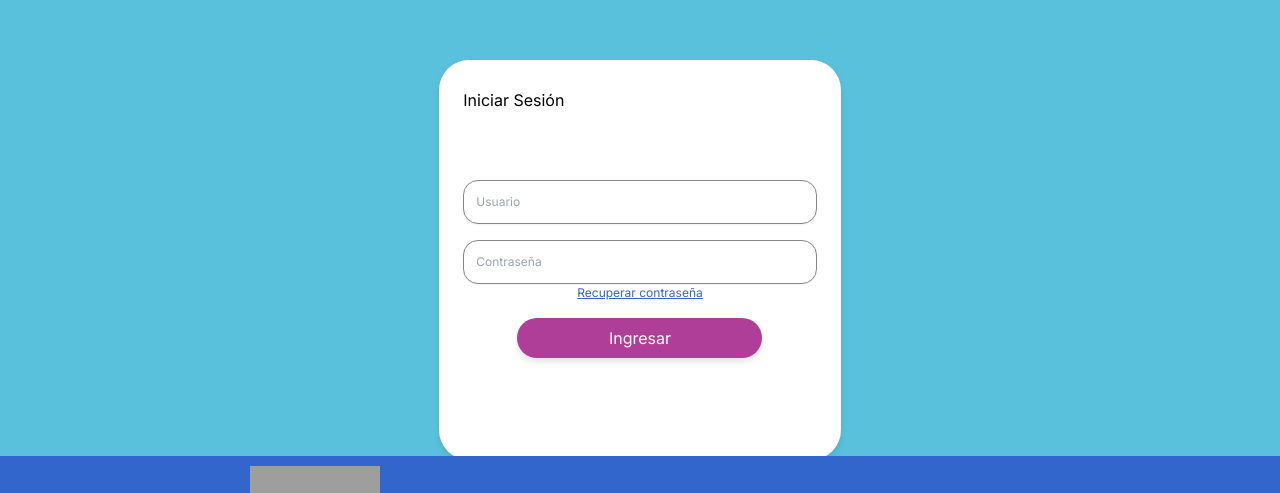
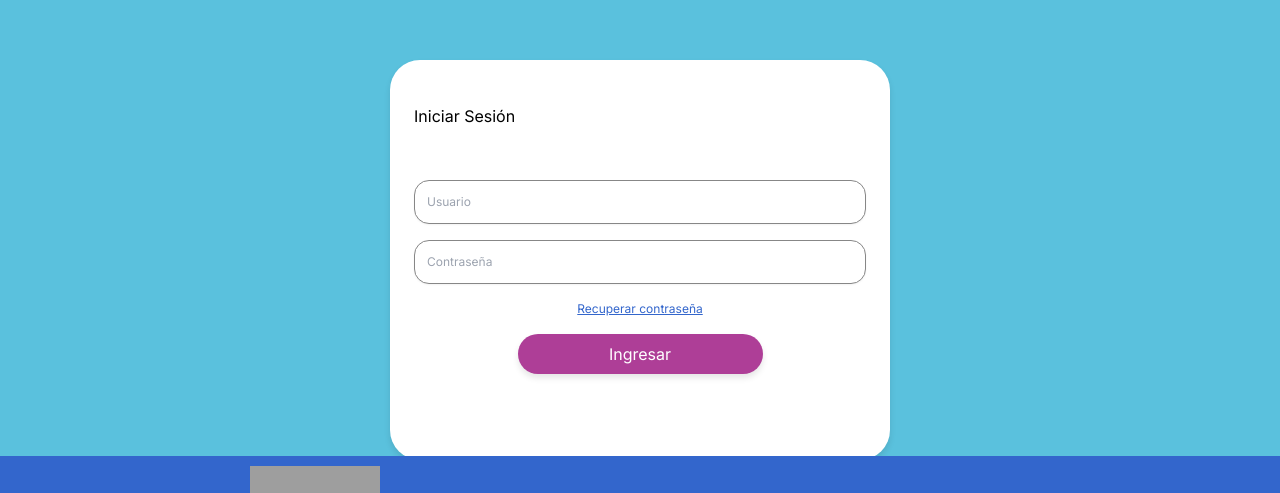
Before and after one commit to jior1626/dea_frontend, a Next.js app: page / in a window 1280 px wide. Shown: the part 232-725 px from the top of the page. Built offline with nearby package versions, Linux system fonts and the light colour scheme; grey boxes are pictures that could not be loaded.

Commit message:
Correcciones de page css

```diff
--- a/app/page.css
+++ b/app/page.css
@@ -1,14 +1,15 @@
 /* Estilos generales */
-body{
+body {
   overflow: auto;
 }
+
 /* Estilo del contenedor principal */
 .flex-container {
   display: flex;
   flex-direction: column;
   align-items: center;
   justify-content: space-between;
-  min-height: 100vh;
+  min-height: 85vh;
 }
 
 
@@ -25,9 +26,11 @@ body{
 
 /* Pseudo-elemento antes del contenedor relativo */
 .relative-container::before {
-  content: ""; /* Contenido vacío, necesario para que el pseudo-elemento sea visible */
+  content: "";
+  /* Contenido vacío, necesario para que el pseudo-elemento sea visible */
   position: absolute;
-  z-index: -1; /* Coloca el pseudo-elemento detrás del contenido principal */
+  z-index: -1;
+  /* Coloca el pseudo-elemento detrás del contenido principal */
   /* Agrega otros estilos según sea necesario */
 }
 
@@ -42,11 +45,11 @@ body{
 
 }
 
-h2{
-  margin-bottom: 1rem;
+h2 {
+  margin-bottom: 0.5rem;
 }
 
-h1{
+h1 {
   font-size: x-large;
 }
 
@@ -58,6 +61,8 @@ h1{
   box-shadow: 0 4px 6px rgba(0, 0, 0, 0.1);
   margin: 0 auto;
   width: 90%;
+  height: 300px;
+
 }
 
 
@@ -67,17 +72,20 @@ h1{
   display: flex;
   width: 245px;
   height: 40px;
-  background-color: #AE3E97; /* Reemplaza con el color personalizado deseado */
+  background-color: #AE3E97;
+  /* Reemplaza con el color personalizado deseado */
   color: white;
   padding: 12px 5px;
-  border-radius: 9999px; /* Utiliza un valor grande para hacer que el botón sea redondo */
+  border-radius: 9999px;
+  /* Utiliza un valor grande para hacer que el botón sea redondo */
   box-shadow: 0 4px 6px rgba(0, 0, 0, 0.1);
   cursor: pointer;
   margin-top: 1rem;
   align-items: center;
 }
+
 .inputForm {
-  margin-top: 1rem;
+  margin-top: 0.5rem;
   width: 100%;
   padding: 0.75rem;
   border-radius: 15px;
@@ -86,54 +94,72 @@ h1{
   color: #000;
   font-size: 12px;
 }
-.recuperarPass{
+
+.recuperarPass {
   color: #3366CC;
   text-align: center;
   margin: auto auto;
   font-size: 12px;
+  margin-top: 1rem;
+
 
 }
-.buttonContainer{
+
+.buttonContainer {
   width: 100%;
   display: flex;
   justify-content: center;
 }
-.inicioS{
-  line-height: 2rem;
+
+.inicioS {
+  line-height: 1rem;
 }
 
-.recu{
+.recu {
   outline: #3366CC;
-  text-decoration:underline;
+  text-decoration: underline;
 }
 
 @media screen and (min-width: 900px) {
-  body{
+  body {
     overflow: hidden;
   }
+
   .flex-container {
     min-height: 90vh;
   }
 
-  .relative-container{
+  .relative-container {
     margin: auto 0;
 
   }
+
   .white-container {
     max-width: 500px;
     max-height: 400px;
+    height: 100%;
+
   }
 
   .containerLogin {
     min-height: auto;
+    width: 100%;
     margin: auto 0;
+  }
 
+  .inputForm {
+    margin-top: 1rem;
 
   }
-  h1{
+
+  h1 {
     font-size: xx-large;
   }
-  h2{
-    margin-bottom: 3rem;
+
+  h2 {
+    margin-bottom: 1rem;
+  }
+  .inicioS {
+    line-height: 4rem;
   }
 }
```
